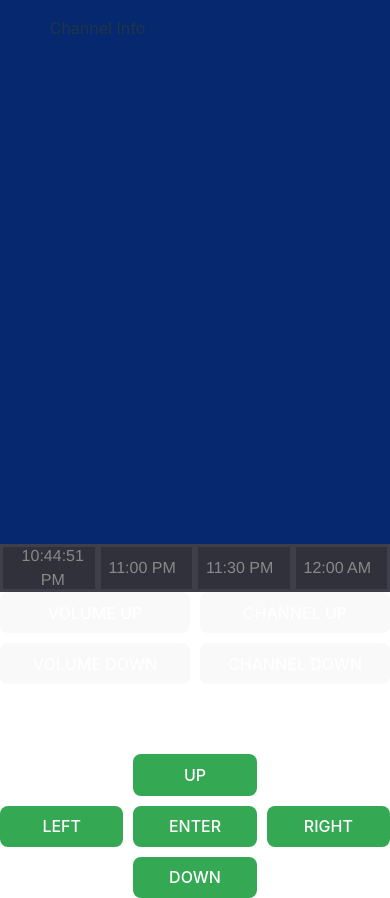
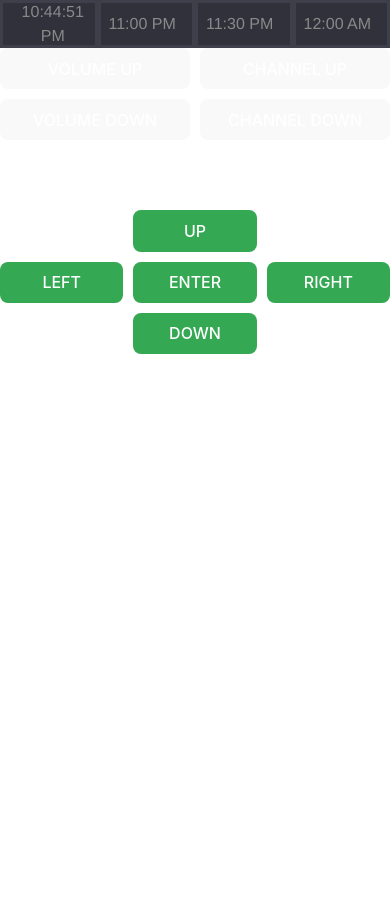
Before and after one commit to LClarkson/boomersurfer, a React (Vite) app: page / in a window 390 px wide. After the commit the page ends 844 px from the top, so only its background shows below. Built offline with nearby package versions, Linux system fonts and the light colour scheme.

Commit message:
add CSS media query for screen size, only display remote control component on screens < 600px

```diff
--- a/src/App.tsx
+++ b/src/App.tsx
@@ -7,24 +7,18 @@ import Remote from './components/remote.tsx';
 
 
 function App() {
-
   /************************************** STATE INIT **************************************/
 
-  const [videoID, setVideoID] = useState('l7rce6IQDWs')
+  const [videoID, setVideoID] = useState("l7rce6IQDWs");
 
   /************************************* CHANGE CHANNEL ***********************************/
 
-const videos = [
-  'l7rce6IQDWs',
-  '8v0QwgWPqPU',
-  'he-7vs0BkLE',
-  'icwYkOun_Po',
-]
+  const videos = ["l7rce6IQDWs", "8v0QwgWPqPU", "he-7vs0BkLE", "icwYkOun_Po"];
 
   const changeChannel = () => {
     const randomVideo = Math.floor(Math.random() * videos.length);
     setVideoID(videos[randomVideo]);
-}
+  };
 
   /****************************************** HTML ****************************************/
 
@@ -35,9 +29,11 @@ const changeChannel = () => {
         <YoutubePlayer videoID={videoID} videoTime={50} />
       </div>
       <TimeBar />
+      <div id="remote">
         <Remote changeChannel={changeChannel} />
+      </div>
     </>
   );
 }
 
-export default App
+export default App;
--- a/src/styles/App.css
+++ b/src/styles/App.css
@@ -51,3 +51,17 @@
   height: 34em;
 
 }
+
+#remote {
+  display: none;
+}
+
+@media only screen and (max-width: 600px) {
+  #remote {
+    display: block;
+  }
+
+  #viewPort {
+    display: none;
+  }
+}
```
Lines whose indentation alone changed are shown as unchanged.
